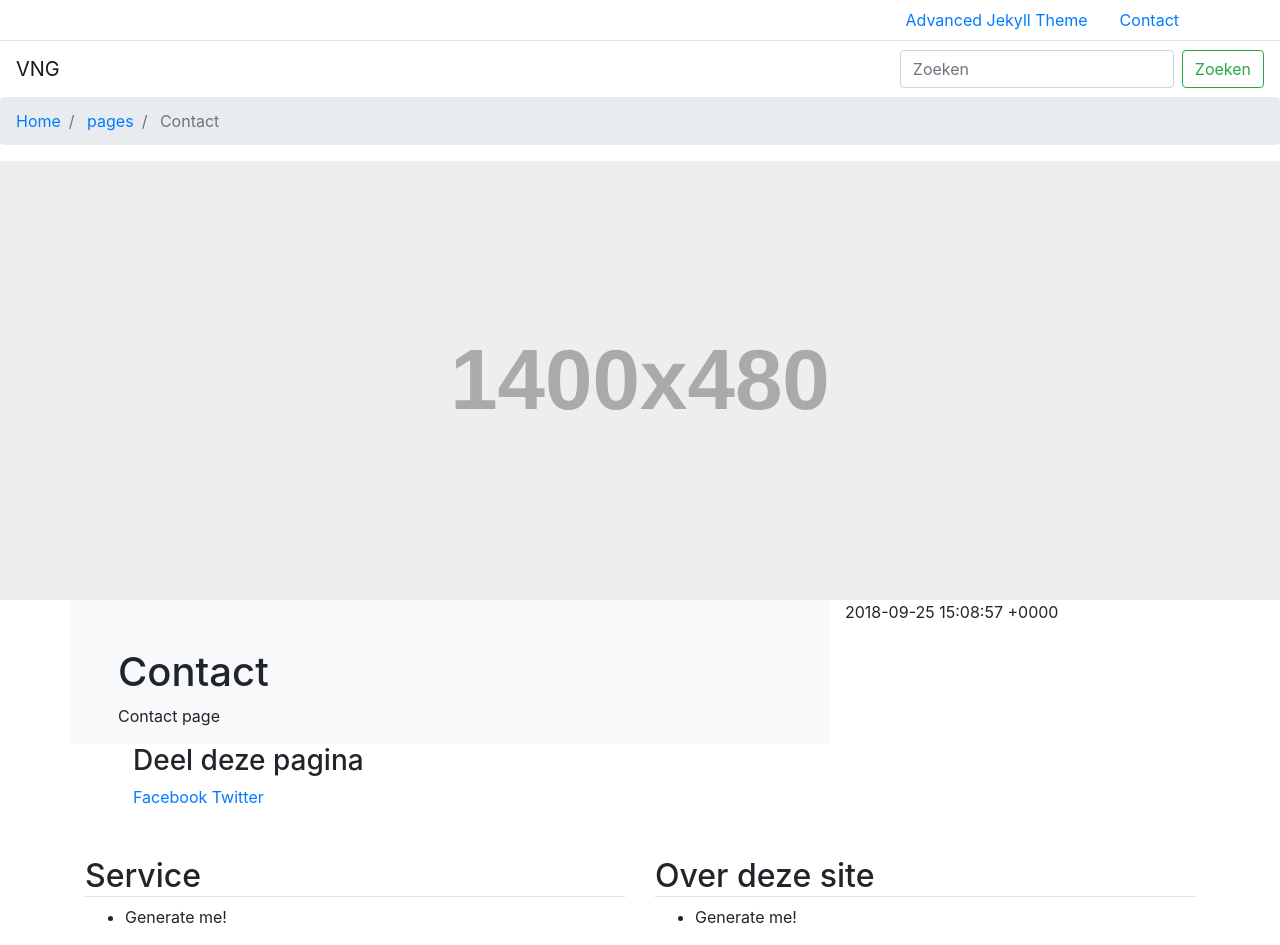
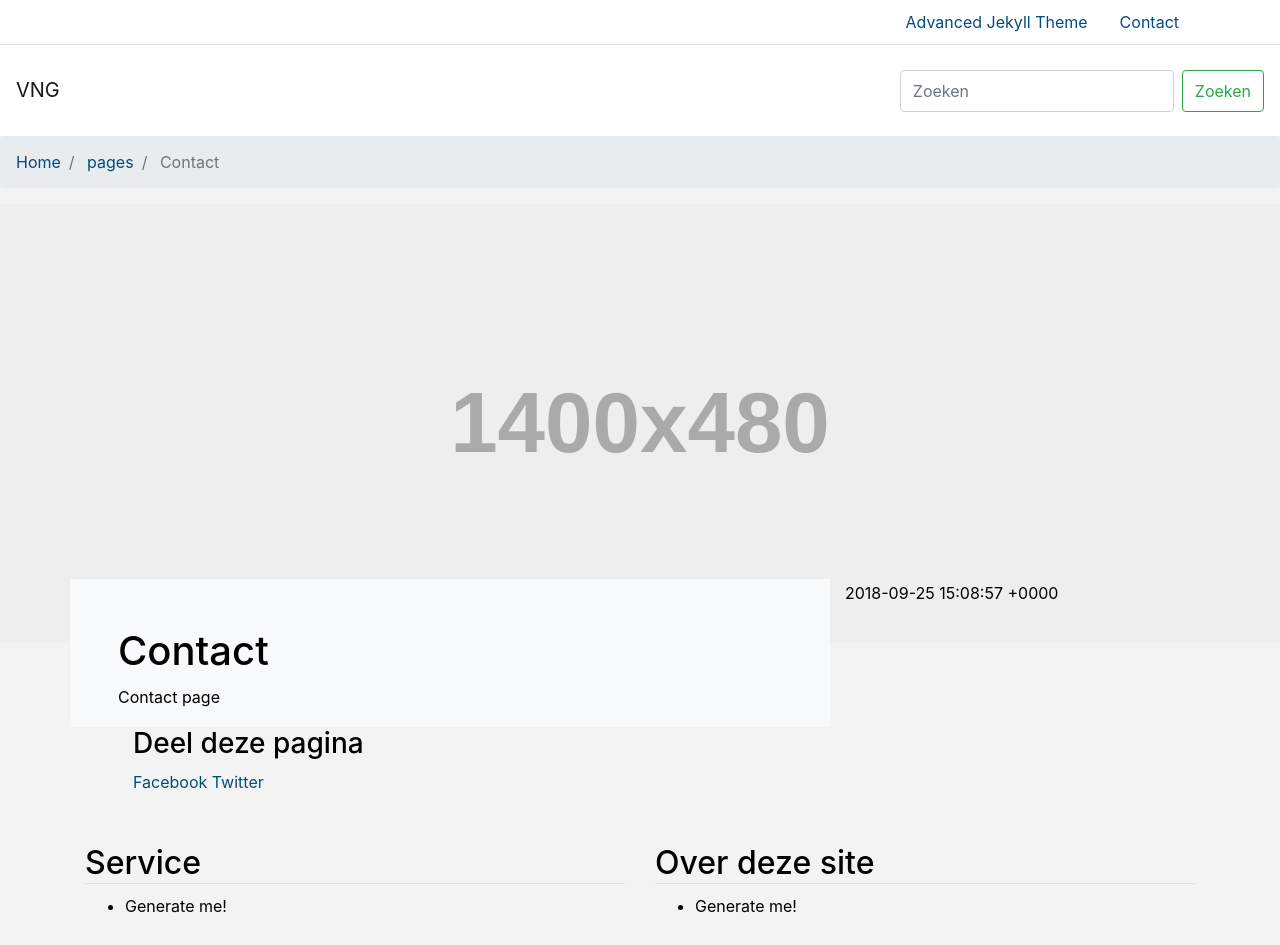
Before and after one commit to michielverhoef/jekyll-theme-vng, a Jekyll site: the page built from _pages/contact.md, in a window 1280 px wide. Built offline with Jekyll 4.4.1, drawn with Linux system fonts in a browser that asks for light colours.

Commit message:
Change to using sass

```diff
--- a/_includes/head.html
+++ b/_includes/head.html
@@ -6,6 +6,6 @@
         <meta name="viewport" content="width=device-width, initial-scale=1">
         <title>{{ page.title }}</title>
 
-        <link rel="stylesheet" href="{{ "/assets/vendor/bootstrap/css/bootstrap.min.css"|relative_url }}">
+        <!-- <link rel="stylesheet" href="{{ "/assets/vendor/bootstrap/css/bootstrap.min.css"|relative_url }}"> -->
         <link rel="stylesheet" href="{{ "/assets/styles.css"|relative_url }}">
     </head>
--- /dev/null
+++ b/assets/styles.scss
@@ -0,0 +1,4 @@
+---
+---
+
+@import "main";
```
